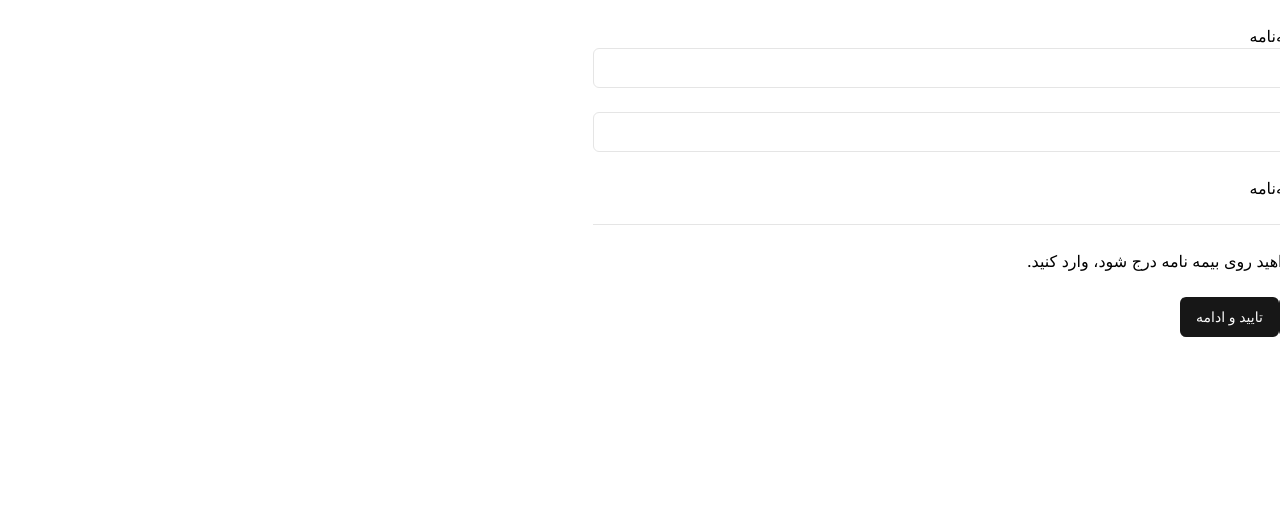
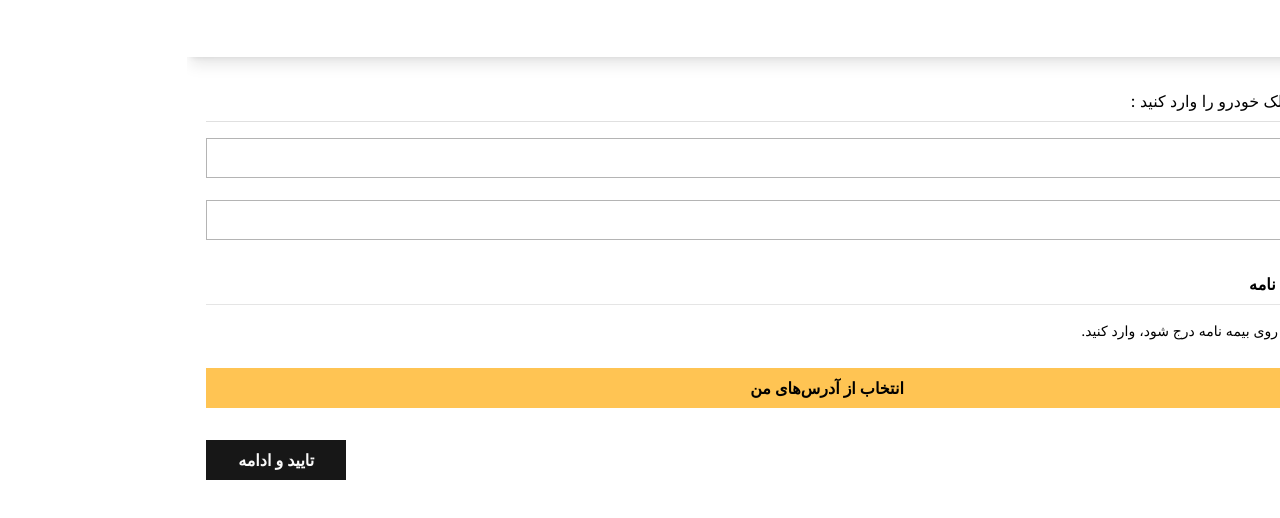
Before and after one commit to arman-ag/bime-.come, a Next.js app: page / in a window 1280 px wide. Shown: the top 518 px of the page. Built offline with nearby package versions, Linux system fonts and the light colour scheme; no server answers.

Commit message:
feat: :sparkles: send user detail to server

```diff
--- a/src/app/_components/addressDrawer.tsx
+++ b/src/app/_components/addressDrawer.tsx
@@ -5,12 +5,11 @@ import {
   DrawerClose,
   DrawerContent,
   DrawerFooter,
-  DrawerHeader,
-  DrawerTitle,
 } from '@/components/ui/drawer';
 import { Form, FormControl, FormField, FormItem } from '@/components/ui/form';
 import { Label } from '@/components/ui/label';
 import { RadioGroup, RadioGroupItem } from '@/components/ui/radio-group';
+import { Separator } from '@/components/ui/separator';
 import { useForm } from 'react-hook-form';
 import { useDispatch } from 'react-redux';
 import { detailType } from '../_service/type';
@@ -29,16 +28,17 @@ const AddressDrawer = ({ userAddress }: propType) => {
   return (
     <DrawerContent>
       <div className='mx-auto w-full max-w-sm'>
-        <DrawerHeader>
+        <div className='px-[1.25rem] py-[1.5rem]'>
           <div className='flex items-center justify-between '>
-            <DrawerTitle>انتخاب آدرس</DrawerTitle>
+            <h2 className='font-medium 	'>انتخاب آدرس</h2>
             <DrawerClose asChild>
               <Button type='button' variant='ghost'>
-                <X />
+                <X color='#C2C2C2' />
               </Button>
             </DrawerClose>
           </div>
-        </DrawerHeader>
+        </div>
+        <Separator className='bg-[#E0E0E0]' />
         <Form {...form}>
           <form
             onSubmit={(e) => {
@@ -47,6 +47,7 @@ const AddressDrawer = ({ userAddress }: propType) => {
               e.stopPropagation();
             }}
           >
+            <div className='px-[1.25rem] h-[20.18rem] mt-[.25rem] mb-[4.18rem]'>
               <FormField
                 control={form.control}
                 name='addressId'
@@ -61,16 +62,21 @@ const AddressDrawer = ({ userAddress }: propType) => {
                         <div>
                           {userAddress.map((item) => {
                             return (
-                            <div key={item.id}>
-                              <div className='flex items-center space-x-2'>
+                              <div
+                                key={item.id}
+                                className='flex items-start mt-[1rem] '
+                              >
                                 <RadioGroupItem
                                   className='ml-4'
-                                  value={item.name}
+                                  value={item.id}
                                   id={item.id}
                                 />
+                                <div>
                                   <Label htmlFor={item.id}>{item.name}</Label>
+                                  <p className='text-xs	 text-[#C2C2C2]'>
+                                    {item.details}
+                                  </p>
                                 </div>
-                              <p>{item.details}</p>
                               </div>
                             );
                           })}
@@ -80,7 +86,9 @@ const AddressDrawer = ({ userAddress }: propType) => {
                   </FormItem>
                 )}
               />
-            <DrawerFooter>
+            </div>
+
+            <DrawerFooter className='  shadow-lg'>
               <DrawerClose asChild>
                 <Button type='submit'>انتخاب</Button>
               </DrawerClose>
--- a/src/app/_components/mainLayout.tsx
+++ b/src/app/_components/mainLayout.tsx
@@ -1,8 +1,8 @@
 const MainLayout = ({ children }) => {
   return (
     <>
-      <header>
-        <h1>تکمیل اطلاعات</h1>
+      <header className='shadow-lg px-[1.25rem] py-[.9rem]'>
+        <h1 className='font-semibold	 text-lg	'>تکمیل اطلاعات</h1>
       </header>
       {children}
       <footer></footer>
--- a/src/app/_service/service.ts
+++ b/src/app/_service/service.ts
@@ -11,4 +11,5 @@ const saveOrderRequest = async (
   const res = await axios.post(`${base_url}/order/completion/`, data);
   return res;
 };
+
 export { getAddress, saveOrderRequest };
--- a/src/app/page.tsx
+++ b/src/app/page.tsx
@@ -18,7 +18,7 @@ import { useForm } from 'react-hook-form';
 import { useDispatch, useSelector } from 'react-redux';
 import * as Yup from 'yup';
 import AddressDrawer from './_components/addressDrawer';
-import { getAddress } from './_service/service';
+import { getAddress, saveOrderRequest } from './_service/service';
 import { detailType } from './_service/type';
 import { storeUserInfo } from './redux/features/personalInfo/infoSlice';
 const Main = () => {
@@ -32,18 +32,26 @@ const Main = () => {
       .matches(phoneRegExp, 'شماره تلفن همراه وارد شده معتبر نیست')
       .required('این قسمت نمی‌تواند خالی باشد'),
     nationalId: Yup.string()
-      .matches(nationalIdRegExp, 'کدملی وارد شده معتبر نیست')
+      .matches(nationalIdRegExp, 'کد ملی وارد شده معتبر نیست')
       .required('این قسمت نمی‌تواند خالی باشد'),
   });
   const userInfo = useSelector((state) => state.personalInfo);
-  const form = useForm({
+  const {
+    formState: { errors },
+    ...form
+  } = useForm({
     resolver: yupResolver(schema),
     defaultValues: { ...userInfo },
   });
-  const onSubmit = (data) => {
+
+  const onSubmit = async (data) => {
     console.log('data', data);
     dispatch(storeUserInfo(data));
+
+    try {
+      await saveOrderRequest(userInfo);
       router.push('/successful-message');
+    } catch (error) {}
   };
 
   useEffect(() => {
@@ -56,22 +64,28 @@ const Main = () => {
       }
     })();
   }, []);
+  return (
+    <div className='px-[1.2rem] mt-[2rem] '>
+      <p className=''>لطفا اطلاعات شخصی مالک خودرو را وارد کنید :</p>
+      <Separator className='mt-[.5rem] bg-[#E0E0E0]' />
 
-  return (
-    <>
-      <p>آدرس جهت درج روی بیمه‌نامه</p>
       <Form {...form}>
-        <form
-          onSubmit={form.handleSubmit(onSubmit)}
-          className='w-2/3 space-y-6'
-        >
+        <form onSubmit={form.handleSubmit(onSubmit)}>
+          <div>
             <FormField
               control={form.control}
               name='nationalId'
               render={({ field }) => (
                 <FormItem>
                   <FormControl>
-                  <Input type='number' placeholder='کدملی' {...field} />
+                    <Input
+                      className={`mt-[1rem] ${
+                        errors.nationalId && 'border-[#E61F10]'
+                      }`}
+                      type='number'
+                      placeholder='کد ملی'
+                      {...field}
+                    />
                   </FormControl>
 
                   <FormMessage />
@@ -85,6 +99,9 @@ const Main = () => {
                 <FormItem>
                   <FormControl>
                     <Input
+                      className={`mt-[1.37rem] ${
+                        errors.phoneNumber && 'border-[#E61F10]'
+                      }`}
                       dir='rtl'
                       type='tel'
                       placeholder=' شماره تلفن همراه '
@@ -96,25 +113,38 @@ const Main = () => {
                 </FormItem>
               )}
             />
-          <h2>آدرس جهت درج روی بیمه‌نامه</h2>
-          <Separator />
+            <h2 className='font-semibold mt-[2rem] mb-[.5rem]	'>
+              آدرس جهت درج روی بیمه‌ نامه
+            </h2>
+            <Separator color='#E0E0E0' />
             {userInfo.addressId ? (
               <p>{userInfo.addressId}</p>
             ) : (
-            <p>لطفا آدرسی را که می‌خواهید روی بیمه‌ نامه درج شود، وارد کنید.</p>
+              <p className='text-sm	 mt-[1rem] mb-[.8rem]'>
+                لطفا آدرسی را که می‌خواهید روی بیمه‌ نامه درج شود، وارد کنید.
+              </p>
             )}
 
             <Drawer>
               <DrawerTrigger asChild>
-              <Button>انتخاب از آدرس‌های من</Button>
+                <Button
+                  color='#FFC453'
+                  className='bg-[#FFC453] hover:bg-[#ffc35381] text-[#000000] block w-full mt-[1.7rem]'
+                >
+                  انتخاب از آدرس‌های من
+                </Button>
               </DrawerTrigger>
               <AddressDrawer userAddress={userAddress} />
             </Drawer>
-
-          <Button type='submit'>تایید و ادامه</Button>
+            <div className='flex justify-end mt-[2rem]'>
+              <Button className='block w-[8.75rem]' type='submit'>
+                تایید و ادامه
+              </Button>
+            </div>
+          </div>
         </form>
       </Form>
-    </>
+    </div>
   );
 };
 
--- a/src/components/ui/button.tsx
+++ b/src/components/ui/button.tsx
@@ -5,7 +5,7 @@ import * as React from 'react';
 import { cn } from '@/lib/utils';
 
 const buttonVariants = cva(
-  'inline-flex items-center justify-center whitespace-nowrap rounded-md text-sm font-medium ring-offset-white transition-colors focus-visible:outline-none focus-visible:ring-2 focus-visible:ring-neutral-950 focus-visible:ring-offset-2 disabled:pointer-events-none disabled:opacity-50 dark:ring-offset-neutral-950 dark:focus-visible:ring-neutral-300',
+  'inline-flex items-center justify-center whitespace-nowrap font-semibold ring-offset-white transition-colors focus-visible:outline-none focus-visible:ring-2 focus-visible:ring-neutral-950 focus-visible:ring-offset-2 disabled:pointer-events-none disabled:opacity-50 dark:ring-offset-neutral-950 dark:focus-visible:ring-neutral-300',
   {
     variants: {
       variant: {
--- a/src/components/ui/drawer.tsx
+++ b/src/components/ui/drawer.tsx
@@ -1,9 +1,9 @@
-"use client"
+'use client';
 
-import * as React from "react"
-import { Drawer as DrawerPrimitive } from "vaul"
+import * as React from 'react';
+import { Drawer as DrawerPrimitive } from 'vaul';
 
-import { cn } from "@/lib/utils"
+import { cn } from '@/lib/utils';
 
 const Drawer = ({
   shouldScaleBackground = true,
@@ -13,14 +13,14 @@ const Drawer = ({
     shouldScaleBackground={shouldScaleBackground}
     {...props}
   />
-)
-Drawer.displayName = "Drawer"
+);
+Drawer.displayName = 'Drawer';
 
-const DrawerTrigger = DrawerPrimitive.Trigger
+const DrawerTrigger = DrawerPrimitive.Trigger;
 
-const DrawerPortal = DrawerPrimitive.Portal
+const DrawerPortal = DrawerPrimitive.Portal;
 
-const DrawerClose = DrawerPrimitive.Close
+const DrawerClose = DrawerPrimitive.Close;
 
 const DrawerOverlay = React.forwardRef<
   React.ElementRef<typeof DrawerPrimitive.Overlay>,
@@ -28,11 +28,11 @@ const DrawerOverlay = React.forwardRef<
 >(({ className, ...props }, ref) => (
   <DrawerPrimitive.Overlay
     ref={ref}
-    className={cn("fixed inset-0 z-50 bg-black/80", className)}
+    className={cn('fixed inset-0 z-50 bg-black/60', className)}
     {...props}
   />
-))
-DrawerOverlay.displayName = DrawerPrimitive.Overlay.displayName
+));
+DrawerOverlay.displayName = DrawerPrimitive.Overlay.displayName;
 
 const DrawerContent = React.forwardRef<
   React.ElementRef<typeof DrawerPrimitive.Content>,
@@ -43,39 +43,38 @@ const DrawerContent = React.forwardRef<
     <DrawerPrimitive.Content
       ref={ref}
       className={cn(
-        "fixed inset-x-0 bottom-0 z-50 mt-24 flex h-auto flex-col rounded-t-[10px] border border-neutral-200 bg-white dark:border-neutral-800 dark:bg-neutral-950",
+        'fixed inset-x-0 bottom-0 z-50 mt-24 flex h-auto flex-col  border border-neutral-200 bg-white dark:border-neutral-800 dark:bg-neutral-950',
         className
       )}
       {...props}
     >
-      <div className="mx-auto mt-4 h-2 w-[100px] rounded-full bg-neutral-100 dark:bg-neutral-800" />
       {children}
     </DrawerPrimitive.Content>
   </DrawerPortal>
-))
-DrawerContent.displayName = "DrawerContent"
+));
+DrawerContent.displayName = 'DrawerContent';
 
 const DrawerHeader = ({
   className,
   ...props
 }: React.HTMLAttributes<HTMLDivElement>) => (
   <div
-    className={cn("grid gap-1.5 p-4 text-center sm:text-left", className)}
+    className={cn('grid gap-1.5 p-4 text-center sm:text-left', className)}
     {...props}
   />
-)
-DrawerHeader.displayName = "DrawerHeader"
+);
+DrawerHeader.displayName = 'DrawerHeader';
 
 const DrawerFooter = ({
   className,
   ...props
 }: React.HTMLAttributes<HTMLDivElement>) => (
   <div
-    className={cn("mt-auto flex flex-col gap-2 p-4", className)}
+    className={cn('mt-auto flex flex-col gap-2 p-4', className)}
     {...props}
   />
-)
-DrawerFooter.displayName = "DrawerFooter"
+);
+DrawerFooter.displayName = 'DrawerFooter';
 
 const DrawerTitle = React.forwardRef<
   React.ElementRef<typeof DrawerPrimitive.Title>,
@@ -84,13 +83,13 @@ const DrawerTitle = React.forwardRef<
   <DrawerPrimitive.Title
     ref={ref}
     className={cn(
-      "text-lg font-semibold leading-none tracking-tight",
+      'text-lg font-semibold leading-none tracking-tight',
       className
     )}
     {...props}
   />
-))
-DrawerTitle.displayName = DrawerPrimitive.Title.displayName
+));
+DrawerTitle.displayName = DrawerPrimitive.Title.displayName;
 
 const DrawerDescription = React.forwardRef<
   React.ElementRef<typeof DrawerPrimitive.Description>,
@@ -98,21 +97,21 @@ const DrawerDescription = React.forwardRef<
 >(({ className, ...props }, ref) => (
   <DrawerPrimitive.Description
     ref={ref}
-    className={cn("text-sm text-neutral-500 dark:text-neutral-400", className)}
+    className={cn('text-sm text-neutral-500 dark:text-neutral-400', className)}
     {...props}
   />
-))
-DrawerDescription.displayName = DrawerPrimitive.Description.displayName
+));
+DrawerDescription.displayName = DrawerPrimitive.Description.displayName;
 
 export {
   Drawer,
-  DrawerPortal,
-  DrawerOverlay,
-  DrawerTrigger,
   DrawerClose,
   DrawerContent,
+  DrawerDescription,
+  DrawerFooter,
   DrawerHeader,
-  DrawerFooter,
+  DrawerOverlay,
+  DrawerPortal,
   DrawerTitle,
-  DrawerDescription,
-}
+  DrawerTrigger,
+};
--- a/src/components/ui/input.tsx
+++ b/src/components/ui/input.tsx
@@ -1,6 +1,6 @@
-import * as React from "react"
+import * as React from 'react';
 
-import { cn } from "@/lib/utils"
+import { cn } from '@/lib/utils';
 
 export interface InputProps
   extends React.InputHTMLAttributes<HTMLInputElement> {}
@@ -11,15 +11,15 @@ const Input = React.forwardRef<HTMLInputElement, InputProps>(
       <input
         type={type}
         className={cn(
-          "flex h-10 w-full rounded-md border border-neutral-200 bg-white px-3 py-2 text-sm ring-offset-white file:border-0 file:bg-transparent file:text-sm file:font-medium placeholder:text-neutral-500 focus-visible:outline-none focus-visible:ring-2 focus-visible:ring-neutral-950 focus-visible:ring-offset-2 disabled:cursor-not-allowed disabled:opacity-50 dark:border-neutral-800 dark:bg-neutral-950 dark:ring-offset-neutral-950 dark:placeholder:text-neutral-400 dark:focus-visible:ring-neutral-300",
+          'flex h-10 w-full text-[#757575]  border border-[#B4B4B4] bg-white px-3 py-2 text-sm ring-offset-white file:border-0 file:bg-transparent file:text-sm file:font-medium placeholder:[#757575] focus-visible:outline-none disabled:cursor-not-allowed disabled:opacity-50 dark:border-neutral-800 dark:bg-neutral-950  dark:placeholder:text-neutral-400 dark:focus-visible:ring-neutral-300',
           className
         )}
         ref={ref}
         {...props}
       />
-    )
+    );
   }
-)
-Input.displayName = "Input"
+);
+Input.displayName = 'Input';
 
-export { Input }
+export { Input };
--- a/src/components/ui/label.tsx
+++ b/src/components/ui/label.tsx
@@ -1,14 +1,14 @@
-"use client"
+'use client';
 
-import * as React from "react"
-import * as LabelPrimitive from "@radix-ui/react-label"
-import { cva, type VariantProps } from "class-variance-authority"
+import * as LabelPrimitive from '@radix-ui/react-label';
+import { cva, type VariantProps } from 'class-variance-authority';
+import * as React from 'react';
 
-import { cn } from "@/lib/utils"
+import { cn } from '@/lib/utils';
 
 const labelVariants = cva(
-  "text-sm font-medium leading-none peer-disabled:cursor-not-allowed peer-disabled:opacity-70"
-)
+  ' font-medium leading-none peer-disabled:cursor-not-allowed peer-disabled:opacity-70'
+);
 
 const Label = React.forwardRef<
   React.ElementRef<typeof LabelPrimitive.Root>,
@@ -20,7 +20,7 @@ const Label = React.forwardRef<
     className={cn(labelVariants(), className)}
     {...props}
   />
-))
-Label.displayName = LabelPrimitive.Root.displayName
+));
+Label.displayName = LabelPrimitive.Root.displayName;
 
-export { Label }
+export { Label };
--- a/src/components/ui/radio-group.tsx
+++ b/src/components/ui/radio-group.tsx
@@ -1,10 +1,10 @@
-"use client"
+'use client';
 
-import * as React from "react"
-import * as RadioGroupPrimitive from "@radix-ui/react-radio-group"
-import { Circle } from "lucide-react"
+import * as RadioGroupPrimitive from '@radix-ui/react-radio-group';
+import { Circle } from 'lucide-react';
+import * as React from 'react';
 
-import { cn } from "@/lib/utils"
+import { cn } from '@/lib/utils';
 
 const RadioGroup = React.forwardRef<
   React.ElementRef<typeof RadioGroupPrimitive.Root>,
@@ -12,13 +12,13 @@ const RadioGroup = React.forwardRef<
 >(({ className, ...props }, ref) => {
   return (
     <RadioGroupPrimitive.Root
-      className={cn("grid gap-2", className)}
+      className={cn('grid gap-2', className)}
       {...props}
       ref={ref}
     />
-  )
-})
-RadioGroup.displayName = RadioGroupPrimitive.Root.displayName
+  );
+});
+RadioGroup.displayName = RadioGroupPrimitive.Root.displayName;
 
 const RadioGroupItem = React.forwardRef<
   React.ElementRef<typeof RadioGroupPrimitive.Item>,
@@ -28,17 +28,17 @@ const RadioGroupItem = React.forwardRef<
     <RadioGroupPrimitive.Item
       ref={ref}
       className={cn(
-        "aspect-square h-4 w-4 rounded-full border border-neutral-200 border-neutral-900 text-neutral-900 ring-offset-white focus:outline-none focus-visible:ring-2 focus-visible:ring-neutral-950 focus-visible:ring-offset-2 disabled:cursor-not-allowed disabled:opacity-50 dark:border-neutral-800 dark:border-neutral-50 dark:text-neutral-50 dark:ring-offset-neutral-950 dark:focus-visible:ring-neutral-300",
+        'aspect-square h-[1.5rem] w-[1.5rem] rounded-full border-2  border-[#C2C2C2] text-neutral-900 ring-offset-white focus:outline-none focus-visible:ring-2 focus-visible:ring-neutral-950 focus-visible:ring-offset-2 disabled:cursor-not-allowed disabled:opacity-50 dark:border-neutral-800 dark:border-neutral-50 dark:text-neutral-50 dark:ring-offset-neutral-950 dark:focus-visible:ring-neutral-300',
         className
       )}
       {...props}
     >
-      <RadioGroupPrimitive.Indicator className="flex items-center justify-center">
-        <Circle className="h-2.5 w-2.5 fill-current text-current" />
+      <RadioGroupPrimitive.Indicator className='flex items-center justify-center'>
+        <Circle className='h-3 w-3 fill-current text-current' />
       </RadioGroupPrimitive.Indicator>
     </RadioGroupPrimitive.Item>
-  )
-})
-RadioGroupItem.displayName = RadioGroupPrimitive.Item.displayName
+  );
+});
+RadioGroupItem.displayName = RadioGroupPrimitive.Item.displayName;
 
-export { RadioGroup, RadioGroupItem }
+export { RadioGroup, RadioGroupItem };
```
Lines whose indentation alone changed are shown as unchanged.
